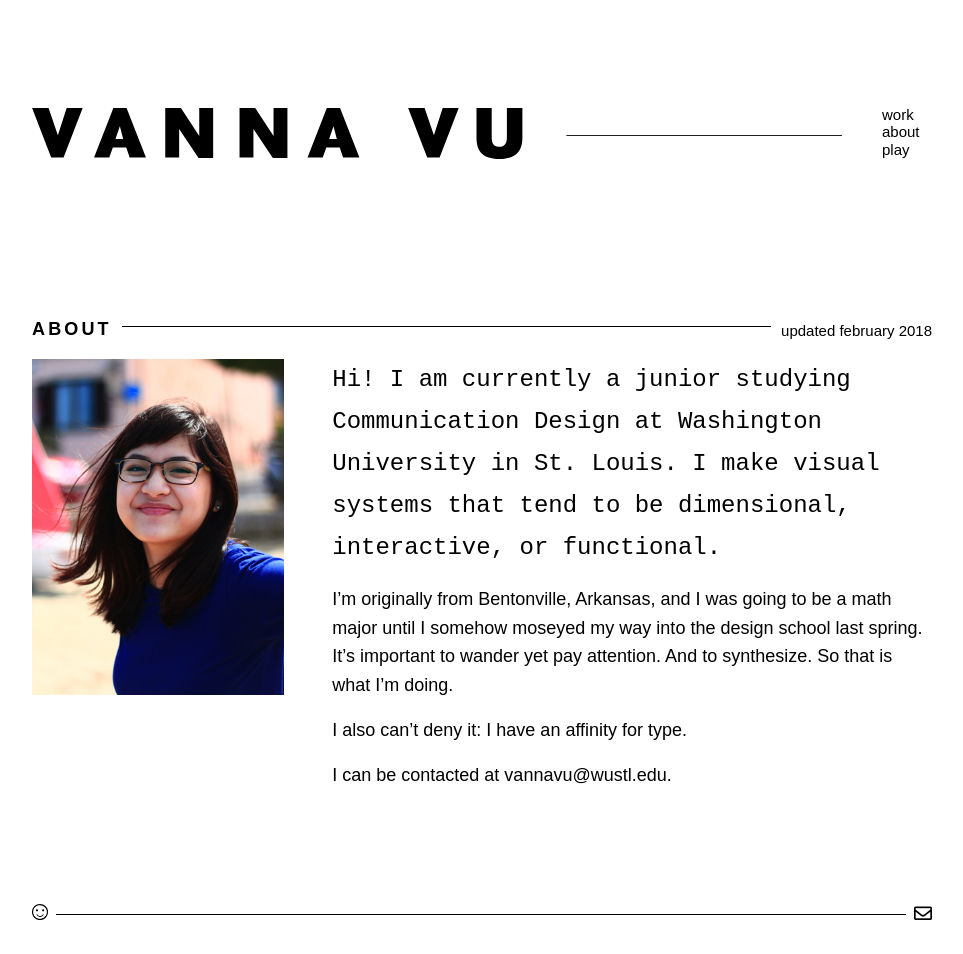
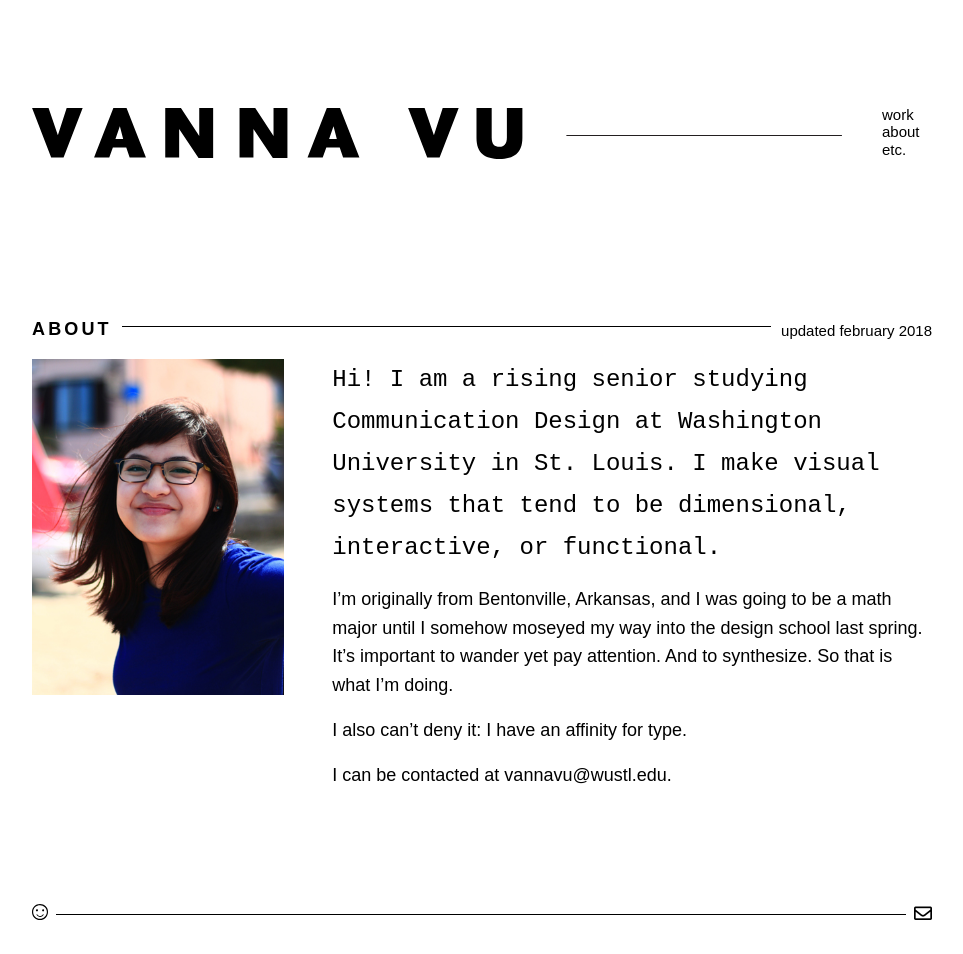
Before and after one commit to vannavu/vannavu.github.io, a Jekyll site: the page built from about.md, in a window 1280 px wide. Shown: the whole page, without its empty margins (158-1121 px from the left). Built offline with Jekyll 4.4.1, drawn with Linux system fonts in a browser that asks for light colours; nearby versions of some CDN libraries; some web fonts are replaced.

Commit message:
e-e-e-etc

```diff
--- a/_includes/header.html
+++ b/_includes/header.html
@@ -3,7 +3,7 @@
 		<ul>
 			<li><a href="{{ site.url }}">work</a></li>
 			<li><a href="/about">about</a></li>
-			<li><a href="/play">play</a></li>
+			<li><a href="/etc">etc.</a></li>
 		</ul>
 	</div>
 	<div class="name_plate">
@@ -12,7 +12,7 @@
 		<ul>
 			<li><a href="{{ site.url }}">work</a></li>
 			<li><a href="/about">about</a></li>
-			<li><a href="/play">play</a></li>
+			<li><a href="/etc">etc.</a></li>
 		</ul>
 	</div>
 </header>
--- a/_layouts/play.html
+++ b/_layouts/etc.html
@@ -3,7 +3,7 @@
 
   {% include head.html %}
 
-  <link rel="stylesheet" href="{{ "/assets/css/play.css" | relative_url }}">
+  <link rel="stylesheet" href="{{ "/assets/css/etc.css" | relative_url }}">
 
   <body>
 
--- a/about.md
+++ b/about.md
@@ -7,7 +7,7 @@ layout: default
 
 >![portrait](/images/portrait.jpg)
 
-## Hi! I am currently a junior studying Communication Design at Washington University in St. Louis. I make visual systems that tend to be dimensional, interactive, or functional.
+## Hi! I am a rising senior studying Communication Design at Washington University in St. Louis. I make visual systems that tend to be dimensional, interactive, or functional.
 
 I'm originally from Bentonville, Arkansas, and I was going to be a math major until I somehow moseyed my way into the design school last spring. It's important to wander yet pay attention. And to synthesize. So that is what I'm doing.
 
```
Also changed, not shown: etc.md (added, +6 -0 lines), play.md (deleted, +0 -6 lines), assets/css/etc.css (renamed from assets/css/play.css).
